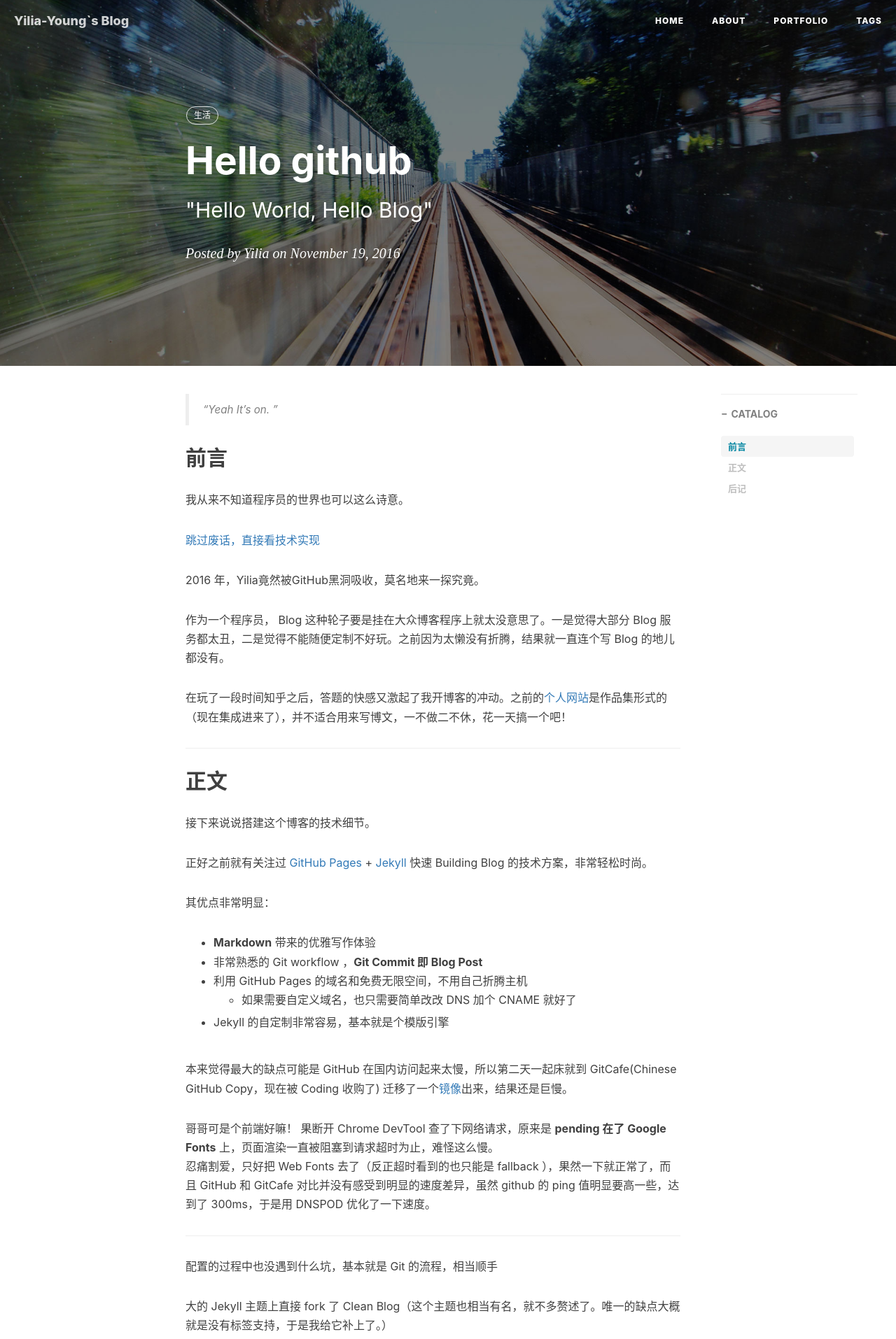
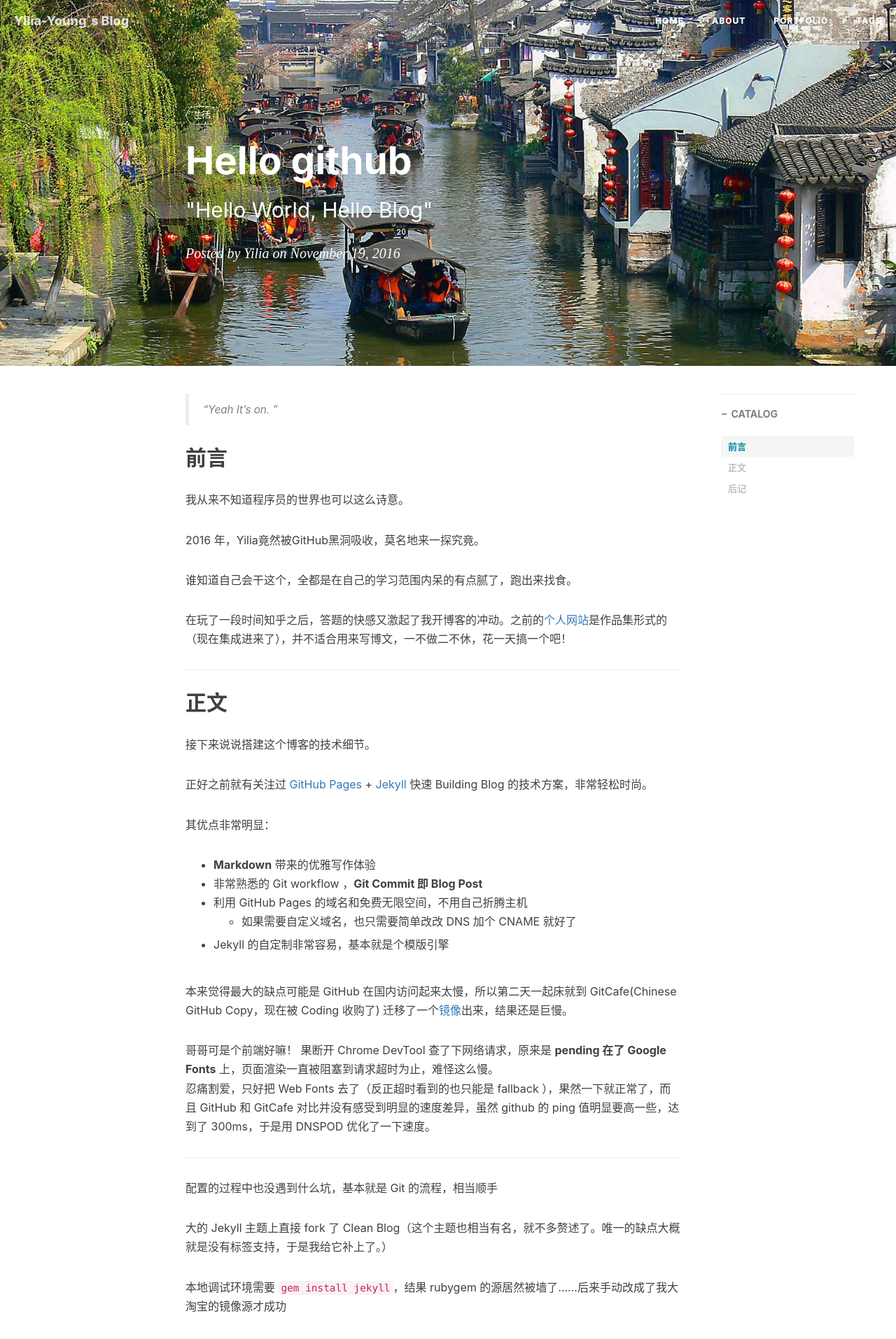
Before and after one commit to Yilia-Young/Yilia-Young.github.io, a Jekyll site: the page built from _posts/2014-01-29-hello-2015.markdown, in a window 1280 px wide. Shown: the top 1914 px of the page at 70% size. Built offline with Jekyll 4.4.1, drawn with Linux system fonts in a browser that asks for light colours; nearby versions of some CDN libraries; comment, search, counter and statistics services are not loaded.

Commit message:
Update 2014-01-29-hello-2015.markdown

```diff
--- a/_posts/2014-01-29-hello-2015.markdown
+++ b/_posts/2014-01-29-hello-2015.markdown
@@ -4,7 +4,7 @@
 subtitle:   " \"Hello World, Hello Blog\""
 date:       2016-11-19 20:00:00
 author:     "Yilia"
-header-img: "img/post-bg-2015.jpg"
+header-img: "img/post-bg-xitang.jpg"
 catalog: true
 tags:
     - 生活
@@ -17,14 +17,13 @@
 
 我从来不知道程序员的世界也可以这么诗意。
 
-[跳过废话，直接看技术实现 ](#build)
+
 
 
 
 2016 年，Yilia竟然被GitHub黑洞吸收，莫名地来一探究竟。
 
-
-作为一个程序员， Blog 这种轮子要是挂在大众博客程序上就太没意思了。一是觉得大部分 Blog 服务都太丑，二是觉得不能随便定制不好玩。之前因为太懒没有折腾，结果就一直连个写 Blog 的地儿都没有。
+谁知道自己会干这个，全都是在自己的学习范围内呆的有点腻了，跑出来找食。
 
 在玩了一段时间知乎之后，答题的快感又激起了我开博客的冲动。之前的[个人网站](http://huangxuan.me/portfolio)是作品集形式的（现在集成进来了），并不适合用来写博文，一不做二不休，花一天搞一个吧！
 
```
